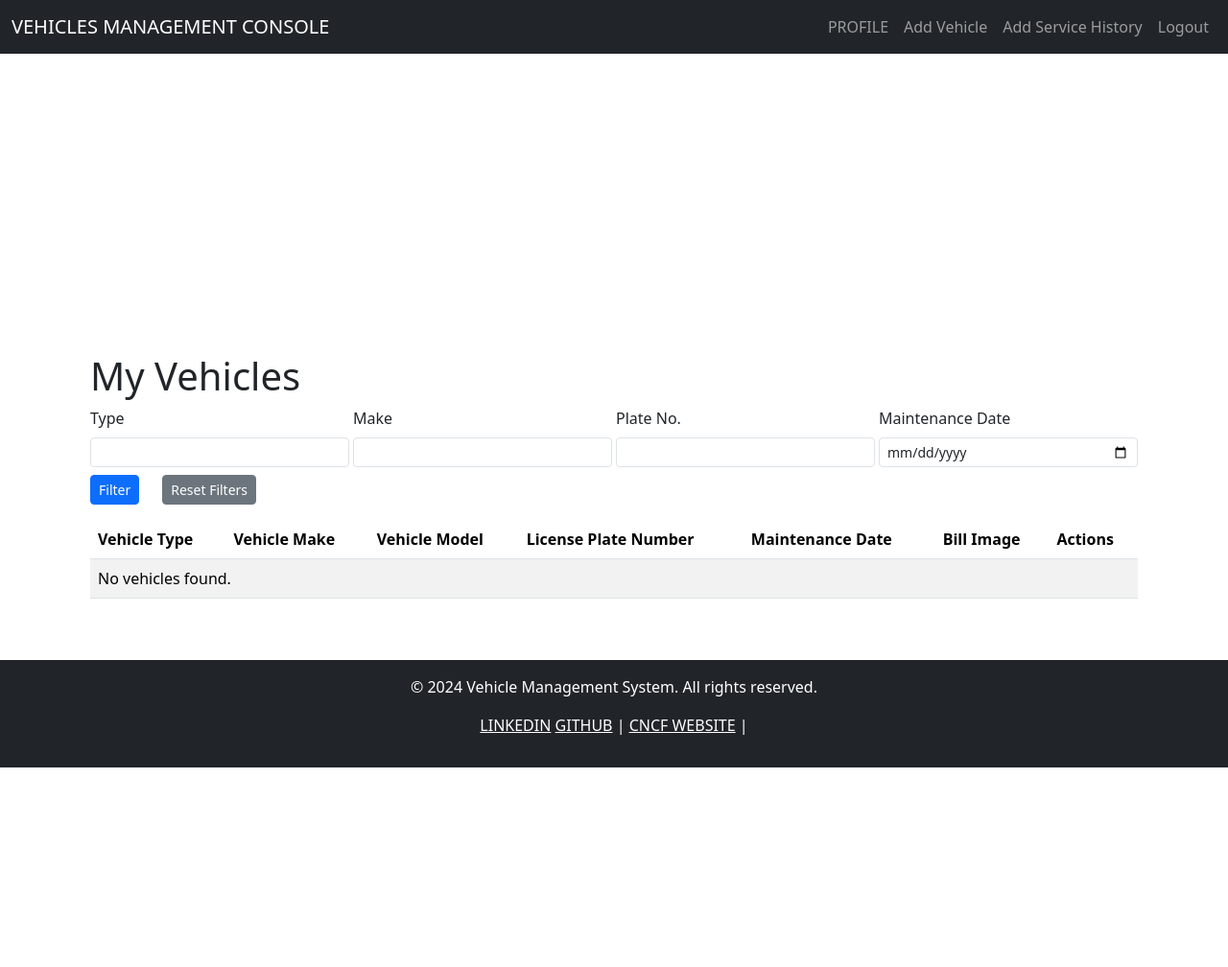
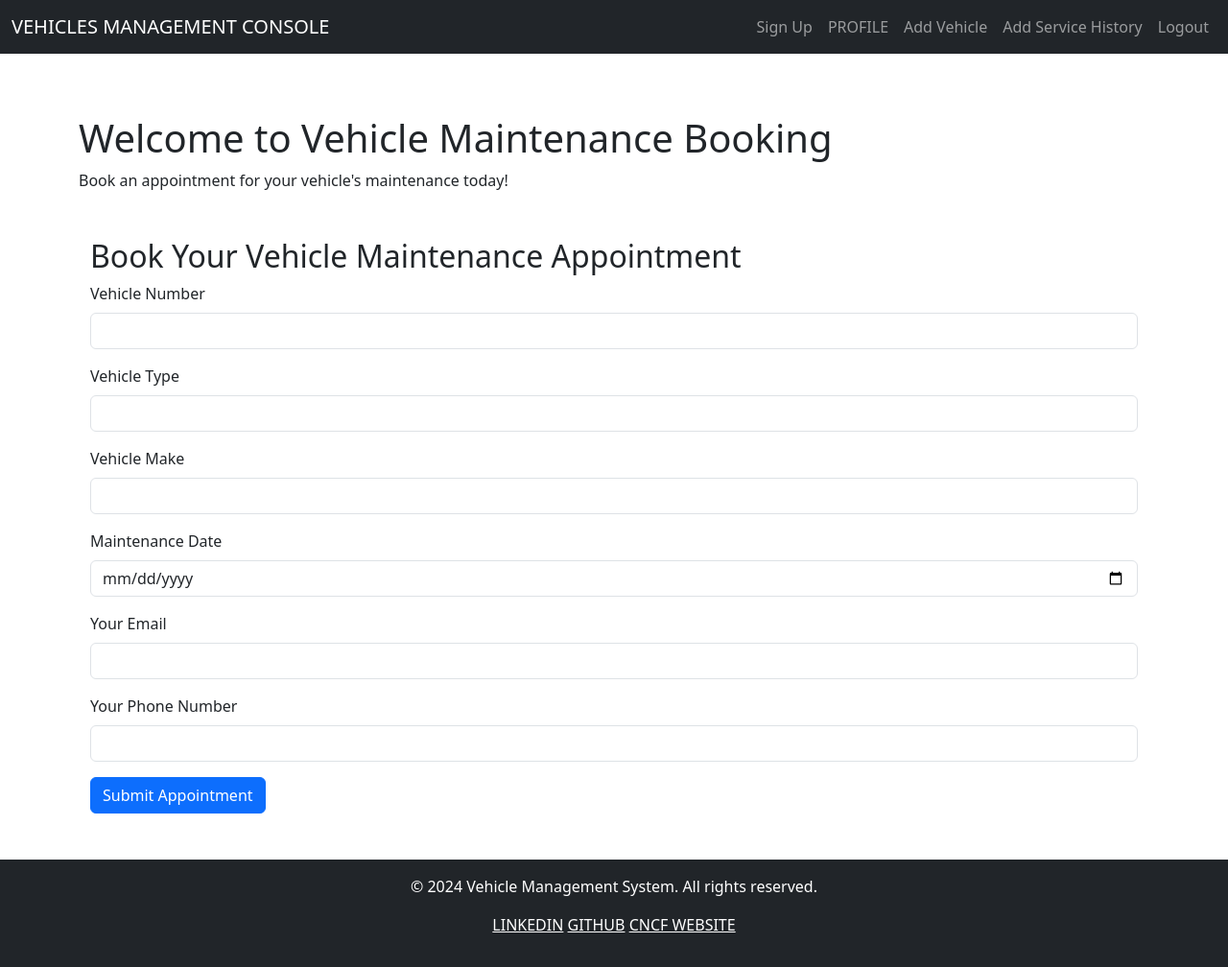
Before and after one commit to rhegisan/vehicle-management-app, a Flask app: page / in a window 1280 px wide. Shown: the whole page at 96% size. Before the commit the page ends 800 px from the top, so only its background shows below. Run offline with Flask 3, Linux system fonts and the light colour scheme; the visitor is signed in with stand-in values (Sample User, id 1); data that the repository does not hold is empty.

Commit message:
added admin and appointment feature and landing page

```diff
--- a/app.py
+++ b/app.py
@@ -1,4 +1,4 @@
-from flask import Flask, render_template, request, redirect, url_for, flash, session
+from flask import Flask, render_template, request, redirect, url_for, flash, session, jsonify, Response
 import boto3
 from werkzeug.utils import secure_filename
 from datetime import datetime
@@ -20,12 +20,13 @@
 login_manager.login_message = 'Please log in to access this page.'
 
 class User(UserMixin):
-    def __init__(self, username, password=None, name=None, email=None, phone_number=None):
+    def __init__(self, username, password=None, name=None, email=None, phone_number=None, role=None):
         self.id = username
         self.password = password
         self.name = name
         self.email = email
         self.phone_number = phone_number
+        self.role = role  # Add a role attribute
 
     @staticmethod
     def get(username):
@@ -35,12 +36,14 @@
             return User(
                 username=user_data['username'],
                 password=user_data['password'],
+                role=user_data.get('role', 'employee')
                 # name=user_data['name'],
                 # email=user_data['email'],
                 # phone_number=user_data['phone_number']
             )
         return None
-
+    def is_admin(self):
+        return self.role == 'admin'
 
     @login_manager.user_loader
     def load_user(username):
@@ -62,6 +65,7 @@
 sqs_client = boto3.client('sqs', region_name='us-east-1')
 sns_client = boto3.client('sns', region_name='us-east-1')
 lambda_client = boto3.client('lambda', region_name='us-east-1')
+sqs_queue_url='https://sqs.us-east-1.amazonaws.com/073995508140/appointmentQueue'
 
 # Flask configurations
 app.config['SECRET_KEY'] = '1234'  # For CSRF protection and session management
@@ -217,7 +221,7 @@
 
 
 def check_or_create_sqs_queue():
-    queue_name = 'maintenanceQueue'
+    queue_name = 'appointmentQueue'
     try:
         # Try to get the queue URL to check if the queue exists
         sqs_client.get_queue_url(QueueName=queue_name)
@@ -242,8 +246,34 @@
                 if retries == 5:
                     print("SQS Queue creation failed after 5 retries.")
 
-def check_or_create_sns_topic():
+def check_or_create_sns_maintenanceDueTopic():
     topic_name = 'MaintenanceDueTopic'
+    try:
+        # Try to get the topic's attributes to check if it exists
+        sns_client.get_topic_attributes(TopicArn=f'arn:aws:sns:us-east-1:073995508140:{topic_name}')
+        print(f"SNS Topic '{topic_name}' already exists.")
+    except sns_client.exceptions.NotFoundException:
+        print(f"SNS Topic '{topic_name}' does not exist. Creating it...")
+        response = sns_client.create_topic(Name=topic_name)
+        topic_arn = response['TopicArn']
+
+        # Poll to confirm the SNS topic is created
+        print(f"Waiting for SNS Topic '{topic_name}' to be created...")
+        confirm_creation = False
+        retries = 0
+        while retries < 5 and not confirm_creation:
+            try:
+                sns_client.get_topic_attributes(TopicArn=topic_arn)
+                print(f"SNS Topic '{topic_name}' created successfully.")
+                confirm_creation = True
+            except sns_client.exceptions.NotFoundException:
+                time.sleep(2)  # Wait before retrying
+                retries += 1
+                if retries == 5:
+                    print("SNS Topic creation failed after 5 retries.")
+
+def check_or_create_sns_appointmentTopic():
+    topic_name = 'appointmentTopic'
     try:
         # Try to get the topic's attributes to check if it exists
         sns_client.get_topic_attributes(TopicArn=f'arn:aws:sns:us-east-1:073995508140:{topic_name}')
@@ -459,9 +489,10 @@
         futures.append(executor.submit(check_or_create_lambda_function))
         futures.append(executor.submit(create_tables_if_not_exist))  # Submit the DynamoDB table creation task
         futures.append(executor.submit(ensure_bucket_exists))  # Submit the S3 bucket creation task
-        futures.append(executor.submit(check_or_create_sns_topic))
+        futures.append(executor.submit(check_or_create_sns_maintenanceDueTopic))
+        futures.append(executor.submit(check_or_create_sns_appointmentTopic))
         futures.append(executor.submit(create_cloudwatch_rule))
-        # futures.append(executor.submit(check_or_create_sqs_queue))
+        futures.append(executor.submit(check_or_create_sqs_queue))
         # futures.append(executor.submit(subscribe_to_sns, topic_arn, lambda_function_arn, email_address))
         for future in futures:
             future.result()
@@ -511,27 +542,20 @@
     except Exception as e:
         print(f"Error invoking Lambda: {e}")
 
-# # Send notification to SNS when a vehicle is added or updated
-# def send_sns_notification(vehicle_number, maintenance_date):
-#     try:
-#         message = {
-#             "vehicle_number": vehicle_number,
-#             "maintenance_date": maintenance_date.isoformat()  # ISO format for date
-#         }
 
-#         # SNS Topic ARN (Replace with your actual ARN)
-#         topic_arn = 'arn:aws:sns:us-east-1:073995508140:MaintenanceDueTopic'
+def send_sns_notification(topic_arn="arn:aws:sns:us-east-1:073995508140:MaintenanceDueTopic", message="", subject="Notification"):
+    try:
+        topic_arn = ''
+        # Send the message to the SNS Topic
+        response = sns_client.publish(
+            TopicArn=topic_arn,
+            Message=json.dumps(message),
+            Subject=subject
+        )
 
-#         # Send message to SNS
-#         response = sns_client.publish(
-#             TopicArn=topic_arn,
-#             Message=json.dumps(message),
-#             Subject="Vehicle Maintenance Notification"
-#         )
-
-#         print(f"SNS notification sent for vehicle {vehicle_number}, response: {response}")
-#     except Exception as e:
-#         print(f"Error sending SNS notification: {e}")
+        print(f"SNS notification sent, response: {response}")
+    except Exception as e:
+        print(f"Error sending SNS notification: {e}")
 
 def delete_file_from_s3(filename):
     s3_client = boto3.client('s3')
@@ -541,9 +565,117 @@
     except Exception as e:
         print(f"Error deleting file {filename} from S3: {e}")
 
+
+@app.route('/')
+def landing_page():
+    return render_template('landing.html')
+
+# Route to submit an appointment
+@app.route('/book_appointment', methods=['GET', 'POST'])
+@login_required
+def book_appointment():
+    if request.method == 'POST':
+        # Capture appointment details from the form
+        customer_fullname = request.form['full_name']
+        vehicle_number = request.form['vehicle_number']
+        vehicle_type = request.form['vehicle_type']
+        vehicle_make = request.form['vehicle_make']
+        vehicle_model = request.form['vehicle_model']
+        maintenance_date = request.form['maintenance_date']
+        customer_email = request.form['email']
+        customer_phone = request.form['phone']
+
+        # Create the appointment details message
+        appointment_message = {
+            'customer_fullname': customer_fullname,
+            'vehicle_number': vehicle_number,
+            'vehicle_type': vehicle_type,
+            'vehicle_make': vehicle_make,
+            'vehicle_model': vehicle_model,
+            'maintenance_date': maintenance_date,
+            'customer_email': customer_email,
+            'customer_phone': customer_phone
+        }
+
+        # Send appointment message to SQS
+        response = sqs_client.send_message(
+            QueueUrl=sqs_queue_url,
+            MessageBody=json.dumps(appointment_message)
+        )
+
+        # Send SNS notification (email to the company)
+        sns_client.publish(
+            TopicArn='arn:aws:sns:us-east-1:073995508140:appointmentTopic',
+            Message=json.dumps(appointment_message),
+            Subject="New Appointment Request"
+        )
+
+        flash('Appointment request submitted successfully! We will contact you soon.', 'success')
+        return redirect(url_for('landing_page'))  # Redirect to the home page
+
+    return render_template('landing_page.html')
+
+@app.route('/appointments', methods=['GET'])
+def appointments_page():
+    try:
+        # Fetch messages from SQS
+        response = sqs_client.receive_message(
+            QueueUrl=sqs_queue_url,
+            MaxNumberOfMessages=10,  # Fetch up to 10 messages
+            WaitTimeSeconds=10      # Enable long polling
+        )
+
+        appointments = []
+        if 'Messages' in response:
+            for message in response['Messages']:
+                body = json.loads(message['Body'])  # Parse JSON body
+                appointments.append(body)
+
+                # Optionally delete the message after fetching
+                sqs_client.delete_message(
+                    QueueUrl=sqs_queue_url,
+                    ReceiptHandle=message['ReceiptHandle']
+                )
+
+        return render_template('appointments.html', appointments=appointments)
+    except Exception as e:
+        print(f"Error polling appointments: {e}")
+        return render_template('appointments.html', appointments=[], error="Failed to fetch appointments")
+
+
+@app.route('/download_appointments_txt', methods=['GET'])
+def download_appointments_txt():
+    try:
+        # Fetch messages from SQS (same logic as in your appointments page)
+        response = sqs_client.receive_message(
+            QueueUrl=sqs_queue_url,
+            MaxNumberOfMessages=10,  # Fetch up to 10 messages
+            WaitTimeSeconds=2      # Enable long polling
+        )
+
+        appointments = []
+        if 'Messages' in response:
+            for message in response['Messages']:
+                body = json.loads(message['Body'])  # Parse JSON body
+                appointments.append(body)
+
+        # Convert the appointments list to JSON format (pretty-printed)
+        json_data = json.dumps(appointments, indent=2)
+
+        # Create a response with the JSON data as a .txt file
+        response = Response(json_data, mimetype='text/plain')
+        response.headers['Content-Disposition'] = 'attachment; filename=appointments.txt'
+        return response
+    except Exception as e:
+        print(f"Error downloading appointments: {e}")
+        return "Failed to download appointments data."
+
 # Signup Route
 @app.route('/signup', methods=['GET', 'POST'])
 def signup():
+    if not current_user.is_authenticated or current_user.role != 'admin':
+        flash('You do not have permission to access this page.', 'danger')
+        return redirect(url_for('landing_page'))
     if request.method == 'POST':
         username = request.form['username']
         full_name = request.form['full_name']
@@ -551,6 +683,7 @@
         phone_number = request.form['phone_number']
         password = request.form['password']
         confirm_password = request.form['confirm_password']
+        role = request.form['role']
 
         # Check if passwords match
         if password != confirm_password:
@@ -572,7 +705,8 @@
             'password': boto3.dynamodb.types.Binary(hashed_password),
             'full_name': full_name,
             'email': email,
-            'phone_number': phone_number
+            'phone_number': phone_number,
+            'role': role
         }
 
         # Store the user in DynamoDB
@@ -588,12 +722,16 @@
 @app.route('/edit_profile', methods=['GET', 'POST'])
 @login_required
 def edit_profile():
+    if not current_user.is_authenticated or current_user.role != 'admin':
+        flash('You do not have permission to access this page.', 'danger')
+        return redirect(url_for('landing_page'))
     if request.method == 'POST':
         full_name = request.form['full_name']
         email = request.form['email']
         phone_number = request.form['phone_number']
         new_password = request.form['password']
         confirm_password = request.form['confirm_password']
+        role = request.form['role']
 
         # Check if passwords match when a new password is entered
         if new_password and new_password != confirm_password:
@@ -609,7 +747,8 @@
         expression_values = {
             ':full_name': full_name,
             ':email': email,
-            ':phone_number': phone_number
+            ':phone_number': phone_number,
+            ':role': role
         }
 
         # If a new password is provided, update it as well
@@ -624,6 +763,35 @@
             ExpressionAttributeValues=expression_values
         )
 
+        # Construct the message for SNS notification
+        message = {
+            "user_id": current_user.id,
+            "full_name": full_name,
+            "email": email,
+            "phone_number": phone_number,
+            "updated_fields": []
+        }
+
+        # Check which fields were updated and add them to the message
+        if new_password:
+            message["updated_fields"].append("password")
+
+        if full_name != current_user.full_name:
+            message["updated_fields"].append("full_name")
+
+        if email != current_user.email:
+            message["updated_fields"].append("email")
+
+        if phone_number != current_user.phone_number:
+            message["updated_fields"].append("phone_number")
+
+        # Send SNS notification about the profile update
+        send_sns_notification(
+            topic_arn="arn:aws:sns:us-east-1:073995508140:ProfileUpdateTopic",
+            message=message,
+            subject="User Profile Updated"
+        )
+
         flash('Profile updated successfully!', 'success')
         return redirect(url_for('home'))
 
@@ -635,7 +803,8 @@
                            username=user['username'],
                            full_name=user['full_name'],
                            email=user['email'],
-                           phone_number=user['phone_number'])
+                           phone_number=user['phone_number'],
+                           role=user['role'])
 
 # Login Route
 @app.route('/login', methods=['GET', 'POST'])
@@ -656,7 +825,7 @@
     return render_template('login.html')
 
 
-@app.route('/')
+@app.route('/home', methods=['GET', 'POST'])
 @login_required
 def home():
     # Fetch vehicles linked to the current user
@@ -750,6 +919,19 @@
 
         # send_sns_notification(vehicle_number, maintenance_date)
         # invoke_lambda_function(vehicle_number, maintenance_date.isoformat)
+        # Prepare the message to send
+        message = {
+            "vehicle_number": vehicle_number,
+            "maintenance_date": maintenance_date.isoformat(),
+            "action": "Vehicle Added"
+        }
+
+        # Send SNS notification when a vehicle is added
+        send_sns_notification(
+            topic_arn="arn:aws:sns:us-east-1:073995508140:MaintenanceDueTopic",
+            message=message,
+            subject="Vehicle Added Notification"
+        )
 
 
         flash('Vehicle maintenance details added successfully!', 'success')
@@ -819,7 +1001,7 @@
             ExpressionAttributeValues=expression_values
         )
 
-        # send_sns_notification(vehicle_number, maintenance_date)
+        send_sns_notification(vehicle_number, maintenance_date)
         # invoke_lambda_function(vehicle_number, maintenance_date.isoformat())
 
         flash('Vehicle details updated successfully!', 'success')
--- a/templates/base.html
+++ b/templates/base.html
@@ -35,9 +35,15 @@
             <div class="collapse navbar-collapse" id="navbarNav">
                 <ul class="navbar-nav ms-auto">
                     {% if current_user.is_authenticated %}
-                        <li class="nav-item">
+                       <!-- Show Sign Up link only for admin -->
+                        {% if current_user.role == 'admin' %}
+                            <li class="nav-item">
+                                <a class="nav-link" href="{{ url_for('signup') }}">Sign Up</a>
+                            </li>
+                            <li class="nav-item">
                             <a class="nav-link" href="{{ url_for('edit_profile') }}">PROFILE</a>
-                        </li>
+                            </li>
+                        {% endif %}
                         <li class="nav-item">
                             <a class="nav-link" href="{{ url_for('vehicle') }}">Add Vehicle</a>
                         </li>
@@ -85,8 +91,8 @@
         <p>&copy; 2024 Vehicle Management System. All rights reserved.</p>
         <p>
             <a href="www.linkedin.com/in/rhegisan" class="text-white" target="_blank">LINKEDIN</a>
-            <a href="https://github.com/rhegisan" class="text-white" target="_blank">GITHUB</a> |
-            <a href="https://www.cncf.io/training/kubestronaut/?_sft_lf-country=in&p=rhegisan-jebas" class="text-white" target="_blank">CNCF WEBSITE</a> |
+            <a href="https://github.com/rhegisan" class="text-white" target="_blank">GITHUB</a>
+            <a href="https://www.cncf.io/training/kubestronaut/?_sft_lf-country=in&p=rhegisan-jebas" class="text-white" target="_blank">CNCF WEBSITE</a>
         </p>
     </footer>
 
--- /dev/null
+++ b/templates/landing.html
@@ -0,0 +1,100 @@
+{% extends "base.html" %}
+
+{% block title %}Appointment Booking{% endblock %}
+
+{% block content %}
+<!-- Hero Section for Landing Page -->
+<div class="hero">
+    <h1>Welcome to Vehicle Maintenance Booking</h1>
+    <p>Book an appointment for your vehicle's maintenance today!</p>
+</div>
+
+<!-- Appointment Booking Form Section -->
+<div class="container mt-5">
+    <h2>Book Your Vehicle Maintenance Appointment</h2>
+    <form method="POST" action="{{ url_for('book_appointment') }}">
+        <div class="mb-3">
+            <label for="vehicle_number" class="form-label">Vehicle Number</label>
+            <input type="text" class="form-control" id="vehicle_number" name="vehicle_number" required>
+        </div>
+        <div class="mb-3">
+            <label for="vehicle_type" class="form-label">Vehicle Type</label>
+            <input type="text" class="form-control" id="vehicle_type" name="vehicle_type" required>
+        </div>
+        <div class="mb-3">
+            <label for="vehicle_make" class="form-label">Vehicle Make</label>
+            <input type="text" class="form-control" id="vehicle_make" name="vehicle_make" required>
+        </div>
+        <div class="mb-3">
+            <label for="maintenance_date" class="form-label">Maintenance Date</label>
+            <input type="date" class="form-control" id="maintenance_date" name="maintenance_date" required>
+        </div>
+        <div class="mb-3">
+            <label for="email" class="form-label">Your Email</label>
+            <input type="email" class="form-control" id="email" name="email" required>
+        </div>
+        <div class="mb-3">
+            <label for="phone" class="form-label">Your Phone Number</label>
+            <input type="text" class="form-control" id="phone" name="phone" required>
+        </div>
+        <button type="submit" class="btn btn-primary">Submit Appointment</button>
+    </form>
+</div>
+
+{% endblock %}
+
+{% block styles %}
+<style>
+    /* Hero Section Custom Style */
+    .hero {
+        background: linear-gradient(135deg, #ff9e2c, #ff6a00);
+        color: white;
+        padding: 80px 0;
+        text-align: center;
+    }
+
+    .hero h1 {
+        font-size: 3rem;
+        font-weight: bold;
+    }
+
+    .hero p {
+        font-size: 1.25rem;
+        margin-bottom: 30px;
+    }
+
+    /* Form Styling */
+    .container {
+        background-color: #f4f6f9;
+        padding: 30px;
+        border-radius: 10px;
+        box-shadow: 0 0 15px rgba(0, 0, 0, 0.1);
+    }
+
+    .container h2 {
+        font-size: 2rem;
+        margin-bottom: 20px;
+    }
+
+    .form-control {
+        border-radius: 10px;
+        border: 1px solid #ddd;
+        padding: 15px;
+        font-size: 1.1rem;
+    }
+
+    .form-control:focus {
+        box-shadow: 0 0 10px rgba(0, 123, 255, 0.5);
+    }
+
+    .btn-primary {
+        background-color: #ff6a00;
+        border-color: #ff6a00;
+    }
+
+    .btn-primary:hover {
+        background-color: #e55d00;
+        border-color: #e55d00;
+    }
+</style>
+{% endblock %}
--- a/templates/login.html
+++ b/templates/login.html
@@ -33,8 +33,6 @@
             </div>
             <button type="submit" class="btn btn-primary btn-block">Sign In</button>
         </form>
-
-        <p class="mt-3 text-center">Don't have an account? <a href="{{ url_for('signup') }}">Sign Up here</a></p>
     </div>
 
     <script type="text/javascript">
--- a/templates/signup.html
+++ b/templates/signup.html
@@ -59,6 +59,12 @@
                 <input type="password" class="form-control" id="confirm_password" name="confirm_password" required placeholder="Confirm your password">
             </div>
 
+            <!-- Role -->
+            <div class="form-group">
+                <label for="role">Role</label>
+                <input type="text" class="form-control" id="role" name="role" required placeholder="Enter your role">
+            </div>
+
             <button type="submit" class="btn btn-primary btn-block">Sign Up</button>
         </form>
 
```
Also changed, not shown: templates/appointments.html (added, +26 -0 lines), templates/edit_profile.html (+9 -0 lines), 1 other file.
